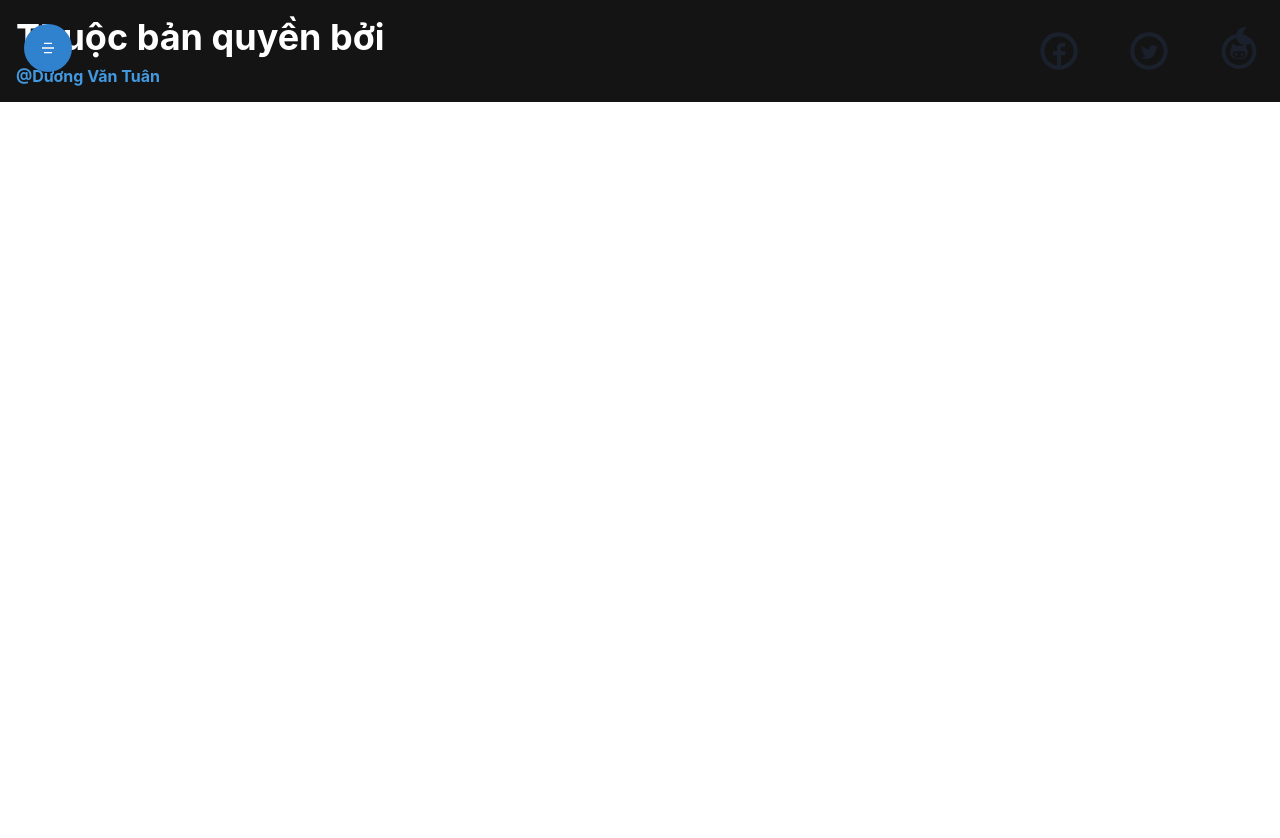
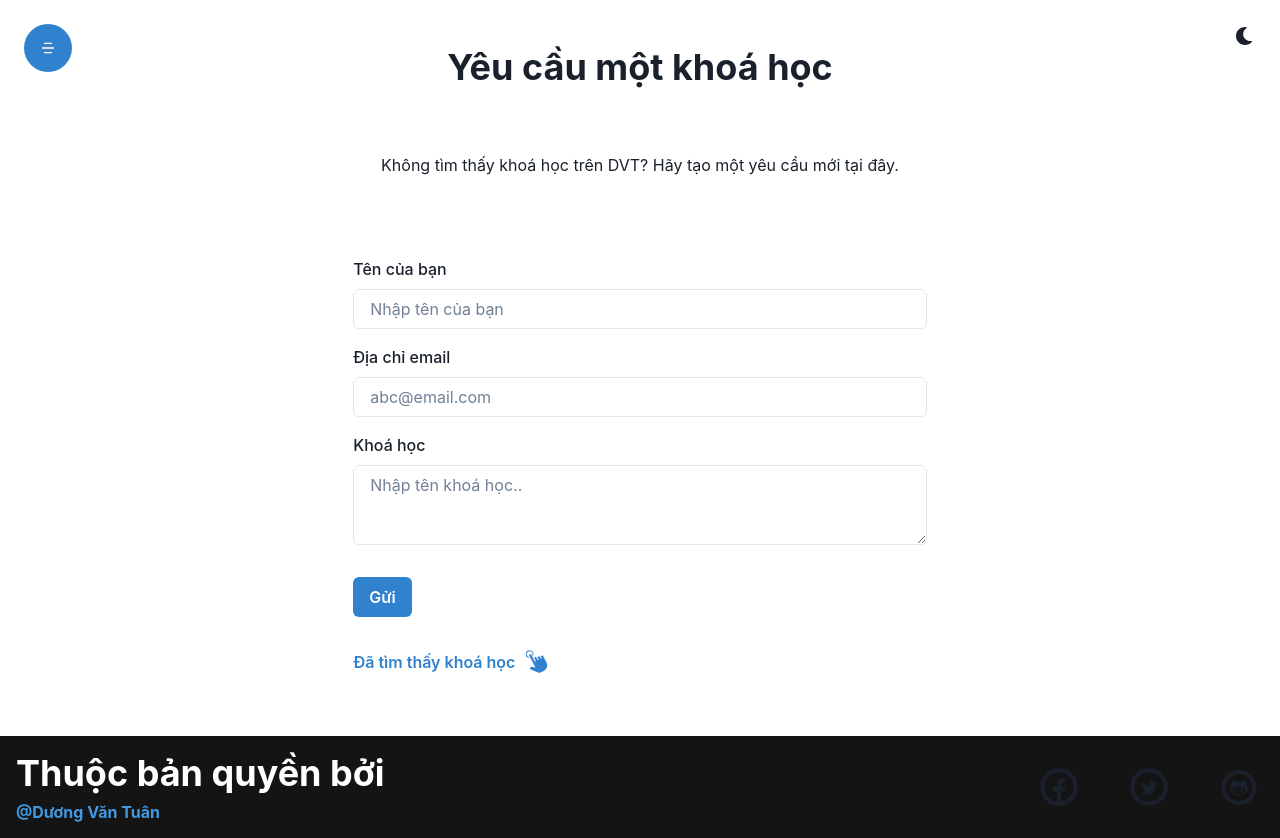
Before and after one commit to tkdvt372/course-web, a React (Create React App) app in the folder client/: page /request in a window 1280 px wide. Before the commit the page ends 800 px from the top, so only its background shows below. Built offline with nearby package versions, Linux system fonts and the light colour scheme.

Commit message:
completed component Contact and Request

```diff
--- a/client/src/App.js
+++ b/client/src/App.js
@@ -4,10 +4,12 @@
 import Login from './components/Auth/Login';
 import Register from './components/Auth/Register';
 import ResetPassword from './components/Auth/ResetPassword';
+import Contact from './components/Contact/Contact';
 import Courses from './components/Courses/Courses';
 import Home from './components/Home/Home';
 import Footer from './components/Layout/Footer/Footer';
 import Header from './components/Layout/Header/Header';
+import Request from './components/Request/Request';
 function App() {
   return (
     <Router>
@@ -19,6 +21,8 @@
         <Route path="/register" element={<Register />} />
         <Route path="/forget-password" element={<ForgetPassword />} />
         <Route path="/reset-password/:token" element={<ResetPassword />} />
+        <Route path="/contact" element={<Contact />} />
+        <Route path="/request" element={<Request />} />
       </Routes>
       <Footer />
     </Router>
--- /dev/null
+++ b/client/src/components/Contact/Contact.jsx
@@ -0,0 +1,62 @@
+import React, { useState } from 'react'
+import { Box, Button, Container, FormLabel, Heading, Input, Textarea, VStack } from "@chakra-ui/react"
+import { Link } from "react-router-dom"
+import { GiClick } from "react-icons/gi"
+const Contact = () => {
+    const [email, setEmail] = useState("")
+    const [name, setName] = useState("")
+    const [message, setMessage] = useState("")
+    return (
+        <Container
+            h={"92vh"}
+        >
+            <VStack h={"full"} justifyContent={"center"} spacing={"16"}>
+                <Heading children="Liên hệ" />
+                <form style={{ width: "100%" }}>
+                    <Box my={"4"}
+                    >
+                        <FormLabel htmlFor="name" children="Tên của bạn" />
+                        <Input required id="name" value={name} onChange={(e) => setName(e.target.value)}
+                            placeholder="Nhập tên của bạn"
+                            type={"text"}
+                            focusBorderColor="blue.500"
+                        />
+                    </Box>
+                    <Box my={"4"}
+                    >
+                        <FormLabel htmlFor="email" children="Địa chỉ email" />
+                        <Input required id="email" value={email} onChange={(e) => setEmail(e.target.value)}
+                            placeholder="abc@email.com"
+                            type={"email"}
+                            focusBorderColor="blue.500"
+                        />
+                    </Box>
+                    <Box my={"4"}
+                    >
+                        <FormLabel htmlFor="message" children="Nội dung" />
+                        <Textarea required id="message" value={message} onChange={(e) => setMessage(e.target.value)}
+                            placeholder="abc..."
+
+                            focusBorderColor="blue.500"
+                        />
+                    </Box>
+                    <Button colorScheme="blue" my={"4"} type="submit">
+                        Gửi
+                    </Button>
+                    <Box my={"4"} display="flex"  flexDirection={"row"} alignItems={"center"}>
+
+                        <Link to="/request">
+                            <Button colorScheme="blue" variant={"link"} >
+                                Yêu cầu một khoá học &nbsp;
+                                <GiClick size={"25"} />
+                            </Button>
+
+                        </Link>
+                    </Box>
+                </form>
+            </VStack>
+        </Container>
+    )
+}
+
+export default Contact
--- a/client/src/components/Layout/Header/Header.jsx
+++ b/client/src/components/Layout/Header/Header.jsx
@@ -87,7 +87,7 @@
                                         <Button colorScheme={"blue"}>Đăng nhập</Button>
                                     </Link>
                                     <p>hoặc</p>
-                                    <Link onClick={onClose} to="/signup">
+                                    <Link onClick={onClose} to="/register">
                                         <Button colorScheme={"blue"}>Đăng ký</Button>
                                     </Link>
 
--- /dev/null
+++ b/client/src/components/Request/Request.jsx
@@ -0,0 +1,63 @@
+import React, { useState } from 'react'
+import { Box, Button, Container, FormLabel, Heading, Input, Text, Textarea, VStack } from "@chakra-ui/react"
+import { Link } from "react-router-dom"
+import { GiClick } from "react-icons/gi"
+const Request = () => {
+    const [email, setEmail] = useState("")
+    const [name, setName] = useState("")
+    const [course, setCourse] = useState("")
+    return (
+        <Container
+            h={"92vh"}
+        >
+            <VStack h={"full"} justifyContent={"center"} spacing={"16"}>
+                <Heading children="Yêu cầu một khoá học" />
+                <Text children="Không tìm thấy khoá học trên DVT? Hãy tạo một yêu cầu mới tại đây."/>
+                <form style={{ width: "100%" }}>
+                    <Box my={"4"}
+                    >
+                        <FormLabel htmlFor="name" children="Tên của bạn" />
+                        <Input required id="name" value={name} onChange={(e) => setName(e.target.value)}
+                            placeholder="Nhập tên của bạn"
+                            type={"text"}
+                            focusBorderColor="blue.500"
+                        />
+                    </Box>
+                    <Box my={"4"}
+                    >
+                        <FormLabel htmlFor="email" children="Địa chỉ email" />
+                        <Input required id="email" value={email} onChange={(e) => setEmail(e.target.value)}
+                            placeholder="abc@email.com"
+                            type={"email"}
+                            focusBorderColor="blue.500"
+                        />
+                    </Box>
+                    <Box my={"4"}
+                    >
+                        <FormLabel htmlFor="course" children="Khoá học" />
+                        <Textarea required id="course" value={course} onChange={(e) => setCourse(e.target.value)}
+                            placeholder="Nhập tên khoá học.."
+
+                            focusBorderColor="blue.500"
+                        />
+                    </Box>
+                    <Button colorScheme="blue" my={"4"} type="submit">
+                        Gửi
+                    </Button>
+                    <Box my={"4"} display="flex"  flexDirection={"row"} alignItems={"center"}>
+
+                        <Link to="/courses">
+                            <Button colorScheme="blue" variant={"link"} >
+                                Đã tìm thấy khoá học &nbsp;
+                                <GiClick size={"25"} />
+                            </Button>
+
+                        </Link>
+                    </Box>
+                </form>
+            </VStack>
+        </Container>
+    )
+}
+
+export default Request
```
